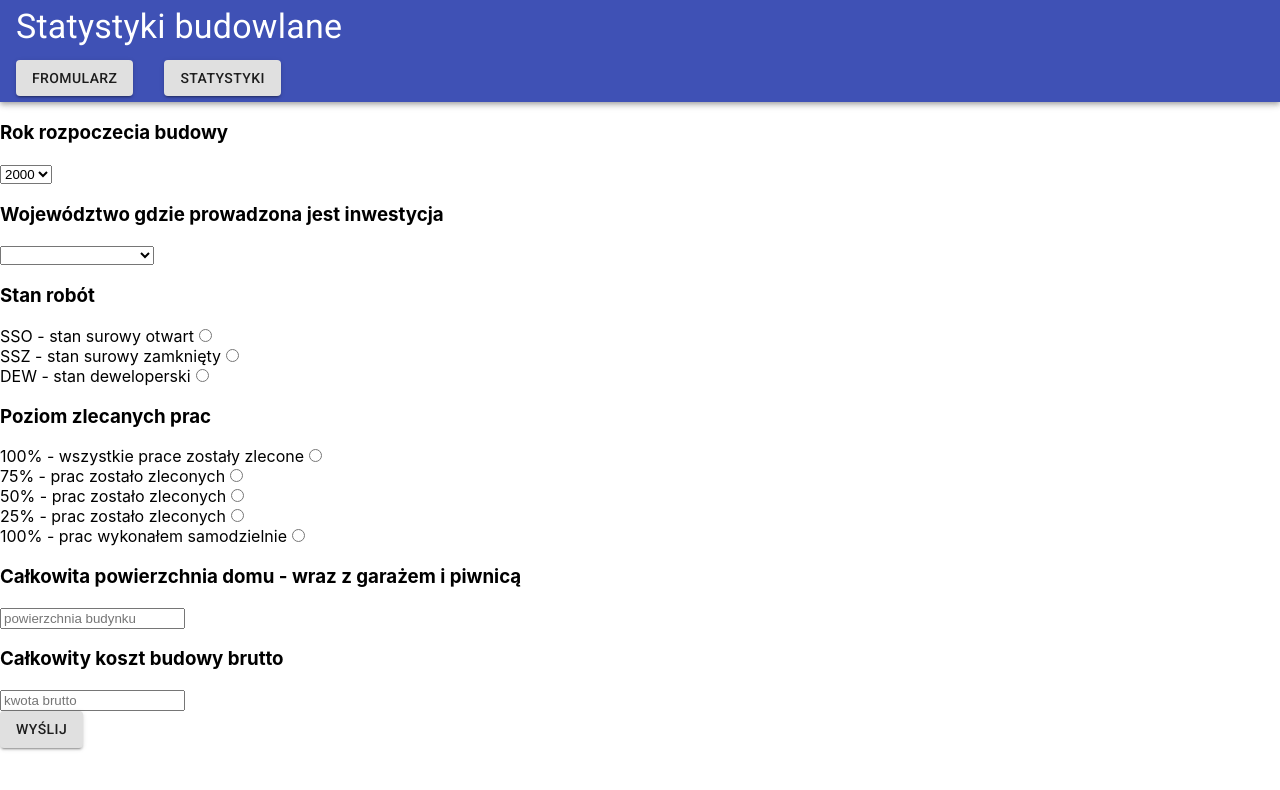
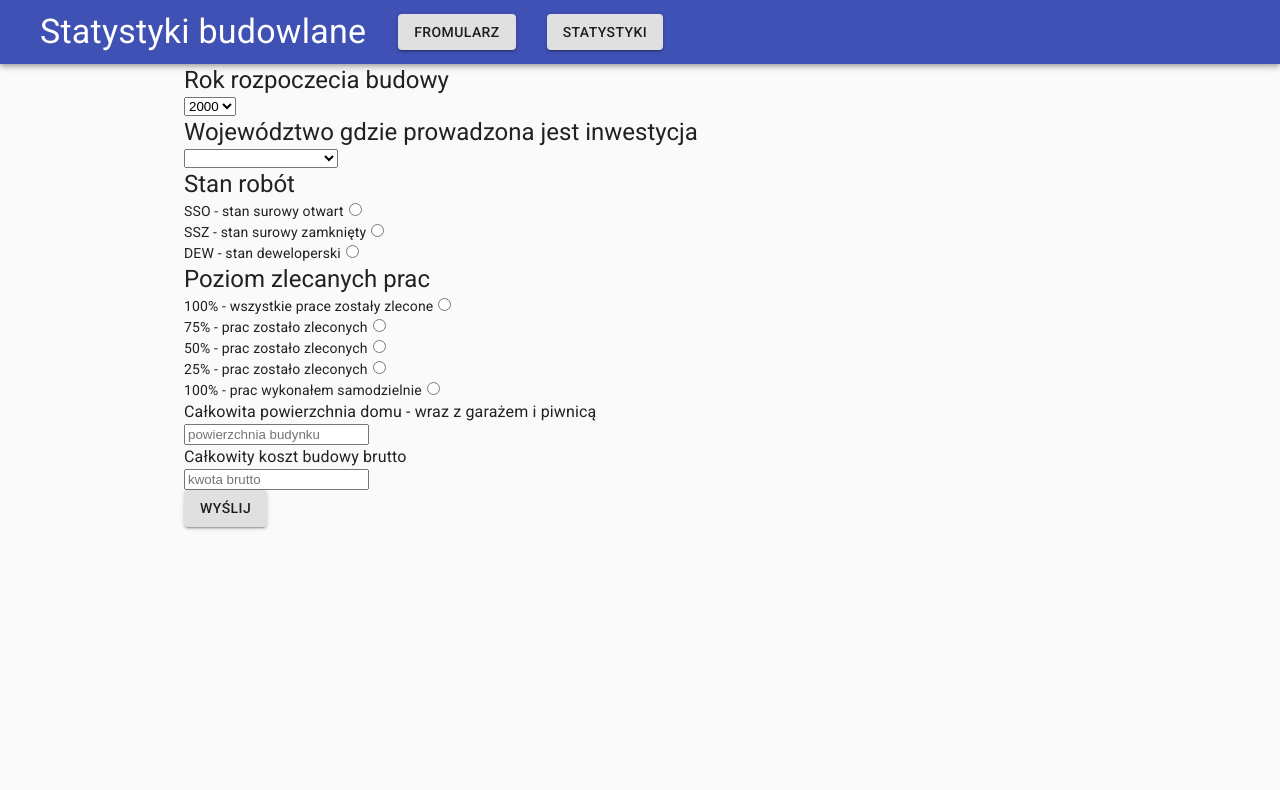
Before and after one commit to DominikPro/MERN-Application-for-collecting-data-on-the-cost-of-building-a-house, a React (Create React App) app in the folder house-construction-costs/: page /from in a window 1280 px wide. Shown: the top 790 px of the page. Built offline with nearby package versions, Linux system fonts and the light colour scheme.

Commit message:
Style repair

```diff
--- a/house-construction-costs/src/Components/CostForm/CostForm.jsx
+++ b/house-construction-costs/src/Components/CostForm/CostForm.jsx
@@ -10,7 +10,8 @@ import VoivodeshipInput from "../Shared/VoivodeshipInput";
 import YearInput from "../Shared/YearInput";
 import { stateOfConstructionOptions, workOrderLevel } from "./dataForm";
 //----------------------------------------------------------------------
-import {Button} from '@material-ui/core/'
+import { Container, Button, Box, Typography, } from '@material-ui/core/'
+
 
 const CostForm = () => {
   const dispatch = useDispatch();
@@ -36,20 +37,21 @@ const CostForm = () => {
   if (!sendedToDB) {
     return (
       <>
-        <div>
-          <h3>Rok rozpoczecia budowy {formData.year}</h3>
+        <Container maxWidth="md">
+          <Box >
+            <Typography variant="h5">Rok rozpoczecia budowy {formData.year}</Typography>
             <YearInput setStateInParentComponent={setFormData} />
-        </div>
+          </Box>
 
           <div>
-          <h3>
+            <Typography variant="h5">
               Województwo gdzie prowadzona jest inwestycja {formData.voivodeship}
-          </h3>
+            </Typography>
             <VoivodeshipInput setStateInParentComponent={setFormData} />
           </div>
 
           <div>
-          <h3>Stan robót</h3>
+            <Typography variant="h5">Stan robót</Typography>
 
             {stateOfConstructionOptions.map((item) => {
               return (
@@ -72,11 +74,11 @@ const CostForm = () => {
             })}
           </div>
           <div>
-          <h3>Poziom zlecanych prac</h3>
+            <Typography variant="h5">Poziom zlecanych prac</Typography>
             {workOrderLevel.map((item) => {
               return (
                 <div key={item} >
-                <label  key={item} for="workLevel">
+                  <label key={item} for="workLevel">
                     {item}
                     <input
                       onClick={(e) => checkRadio(e, workLevelInput, setFormData)}
@@ -92,7 +94,7 @@ const CostForm = () => {
             })}
           </div>
           <div>
-          <h3>Całkowita powierzchnia domu - wraz z garażem i piwnicą</h3>
+            <Typography>Całkowita powierzchnia domu - wraz z garażem i piwnicą</Typography>
             <input
               onChange={(e) => upDateForm(e, houseAreaInput, setFormData)}
               type="number"
@@ -104,7 +106,7 @@ const CostForm = () => {
           </div>
 
           <div>
-          <h3>Całkowity koszt budowy brutto</h3>
+            <Typography>Całkowity koszt budowy brutto</Typography>
             <input
               onChange={(e) => upDateForm(e, constructionCostInput, setFormData)}
               type="number"
@@ -125,6 +127,7 @@ const CostForm = () => {
           >
             Wyślij
           </Button>
+        </Container>
       </>
     );
   } else {
--- a/house-construction-costs/src/Components/GenerateStats/StatsGenerator.jsx
+++ b/house-construction-costs/src/Components/GenerateStats/StatsGenerator.jsx
@@ -1,7 +1,8 @@
 import React, { useState, useEffect } from "react";
 import findData from "../../actions/findData"
 import { voivodships } from "../CostForm/dataForm";
-import Button  from '@mui/material/Button';
+import Button from '@mui/material/Button';
+import { Container, Typography, Box } from '@material-ui/core/'
 // import { useDispatch } from "react-redux";
 // import { useSelector } from "react-redux";
 // import {getCosts} from "../../redux/actions/costs"
@@ -21,16 +22,16 @@ const StatsGenerator = (props) => {
         setNoStat(false)
     }, [dataForStats, dataSelectedByCustomer])
 
-    const showStata =()=>{
-        let filtredData = dataForStats.filter(item => {if(item.year===parseInt(dataSelectedByCustomer.year) && item.voivodeship === dataSelectedByCustomer.voivodeship) {return item}});
+    const showStata = () => {
+        let filtredData = dataForStats.filter(item => { if (item.year === parseInt(dataSelectedByCustomer.year) && item.voivodeship === dataSelectedByCustomer.voivodeship) { return item } });
         let sumOfCosts = filtredData.reduce((accum, obj) => accum + Number(obj.constructionCost), 0);
-        let sumOfArea = filtredData.reduce((accum, obj)=>accum + Number(obj.houseArea),0);
+        let sumOfArea = filtredData.reduce((accum, obj) => accum + Number(obj.houseArea), 0);
 
-        if(sumOfCosts === 0 || sumOfArea ===0){
-            return  setNoStat(true)
-        }else{
-            setAverageCost(Math.round(sumOfCosts/sumOfArea))
-            setAverageSize(Math.round(sumOfArea/filtredData.length))
+        if (sumOfCosts === 0 || sumOfArea === 0) {
+            return setNoStat(true)
+        } else {
+            setAverageCost(Math.round(sumOfCosts / sumOfArea))
+            setAverageSize(Math.round(sumOfArea / filtredData.length))
         }
 
         setShowStat(true)
@@ -39,19 +40,24 @@ const StatsGenerator = (props) => {
     if (dataSelectedByCustomer.year != "" && dataSelectedByCustomer.voivodeship != "") {
         return (
             <>
-            <div>
-                <h5>{`Wybrano województwo ${dataSelectedByCustomer.voivodeship} statyski za rok ${dataSelectedByCustomer.year}`}</h5>
-                <Button variant="contained"
-                    onClick={() => showStata()}
-                >
-                    Pokarz statystki
-                </Button>
-            </div>
-            {showStat ? <h2>{`Średni koszt budowy 1m2 domu w ${dataSelectedByCustomer.year} roku wyniusł ${averageCost}zł średnia wielkość budowanego domu to ${averageSize} m2`}</h2> : null}
-            {noStat ? <h2>Brak danych</h2> : null}
+                <Box>
+                    <Typography variant="h5">{`Wybrano województwo ${dataSelectedByCustomer.voivodeship} statyski za rok ${dataSelectedByCustomer.year}`}</Typography>
+                    <Button variant="contained"
+                        onClick={() => showStata()}
+                    >
+                        Pokarz statystki
+                    </Button>
+                </Box>
+                <Box>
+                    {showStat ? <Typography variant="h4">{`Średni koszt budowy 1m2 domu w ${dataSelectedByCustomer.year} roku wyniusł ${averageCost}zł średnia wielkość budowanego domu to ${averageSize} m2`}</Typography> : null}
+                </Box>
+                <Box>
+
+                    {noStat ? <Typography variant="h4">Brak danych</Typography> : null}
+                </Box>
             </>
         );
-    } else return (<h5>Wybierz rok i województwo</h5>)
+    } else return (<Typography variant="h5">Wybierz rok i województwo</Typography>)
 
 };
 export default StatsGenerator;
--- a/house-construction-costs/src/Components/Menu/Menu.jsx
+++ b/house-construction-costs/src/Components/Menu/Menu.jsx
@@ -1,13 +1,14 @@
 import React from "react";
 import { Link } from "react-router-dom";
 
-import { Button, ButtonGroup, Box, AppBar, Typography, MenuItem } from "@material-ui/core/";
+import { Button, ButtonGroup, Box, AppBar, Typography,Toolbar, MenuItem, CssBaseline } from "@material-ui/core/";
 
 const Menu = () => {
     return (
-
-    <AppBar position="static">
-
+        <>
+         <CssBaseline/>
+        <AppBar position="relative">
+            <Toolbar>
             <MenuItem>
                 <Typography variant="h4">Statystyki budowlane</Typography>
             </MenuItem>
@@ -15,21 +16,23 @@ const Menu = () => {
 
 
                 <MenuItem>
-          <Link to="/from" underline="none">
+                    <Link style={{textDecoration: "none"}} to="/from" underline="none">
 
                         <Button variant="contained">Fromularz</Button>
                     </Link>
                 </MenuItem>
 
                 <MenuItem>
-          <Link to="/stats" underline="none">
+                    <Link style={{textDecoration: "none"}} to="/stats" underline="none">
 
                         <Button variant="contained">Statystyki</Button>
                     </Link>
                 </MenuItem>
 
             </ButtonGroup>
+            </Toolbar>
         </AppBar >
+        </>
     );
 };
 export default Menu;
--- a/house-construction-costs/src/Components/StatisticForm/StatisticForm.jsx
+++ b/house-construction-costs/src/Components/StatisticForm/StatisticForm.jsx
@@ -4,34 +4,37 @@ import StatsGenerator from "../GenerateStats/StatsGenerator";
 import VoivodeshipInput from "../Shared/VoivodeshipInput";
 import YearInput from "../Shared/YearInput";
 import { useDispatch, useSelector } from "react-redux";
-import {getCosts} from "../../redux/actions/costs"
+import { getCosts } from "../../redux/actions/costs"
+import { Container, Typography, Box } from '@material-ui/core/'
 
 const StatisticForm = () => {
     const dispatch = useDispatch();
-    let dataForStats = useSelector(state=> state.costs)
+    let dataForStats = useSelector(state => state.costs)
     const [statForm, setStatForm] = useState({
         id: "",
         year: "",
         voivodeship: "",
     });
 
-    useEffect(()=>{
+    useEffect(() => {
         dispatch(getCosts())
 
     }, [])
 
     return (
-        <div>
-            <h3>{`Wybierz rok budowy: ${statForm.year}`}</h3>
+        <>
+            <Container maxWidth="md">
+                <Typography variant="h5">{`Wybierz rok budowy: ${statForm.year}`}</Typography>
                 <YearInput setStateInParentComponent={setStatForm} />
-            <h3>{`Wybierz wojewódtwo: ${statForm.voivodeship}`}</h3>
+                <Typography variant="h5">{`Wybierz wojewódtwo: ${statForm.voivodeship}`}</Typography>
                 <VoivodeshipInput setStateInParentComponent={setStatForm} />
 
                 <StatsGenerator
                     dataForStats={dataForStats}
                     dataSelectedByCustomer={statForm}
                 ></StatsGenerator>
-        </div>
+            </Container>
+        </>
     );
 };
 export default StatisticForm;
--- a/house-construction-costs/src/Page/Form.jsx
+++ b/house-construction-costs/src/Page/Form.jsx
@@ -1,11 +1,13 @@
 import React from 'react'
 import CostForm from "../Components/CostForm/CostForm"
+import { CssBaseline } from '@mui/material'
 
  const  Form =()=> {
     return (
-        <div>
+        <>
+
              <CostForm/>
-        </div>
+        </>
     )
 }
 
```
Lines whose indentation alone changed are shown as unchanged.
